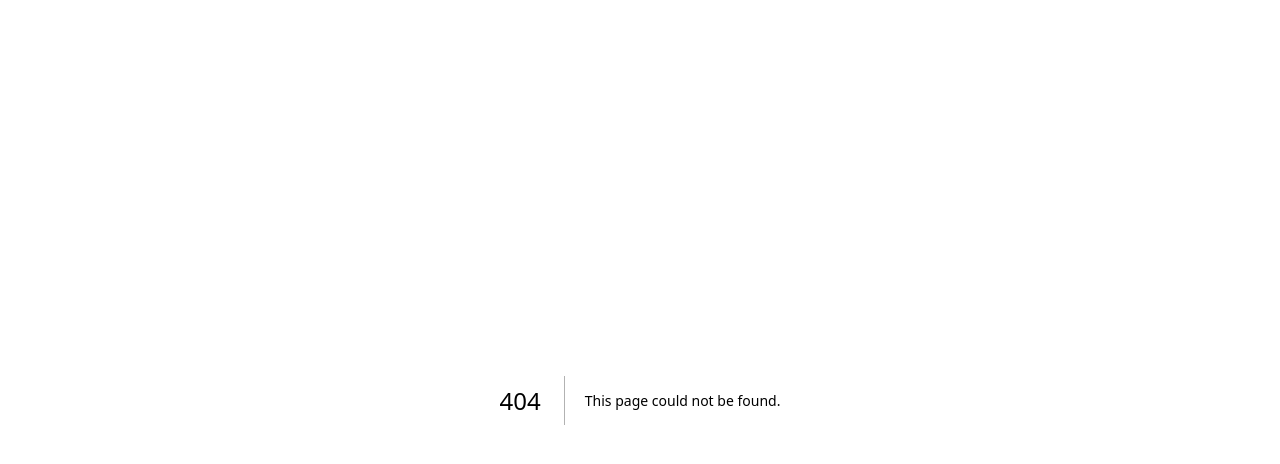
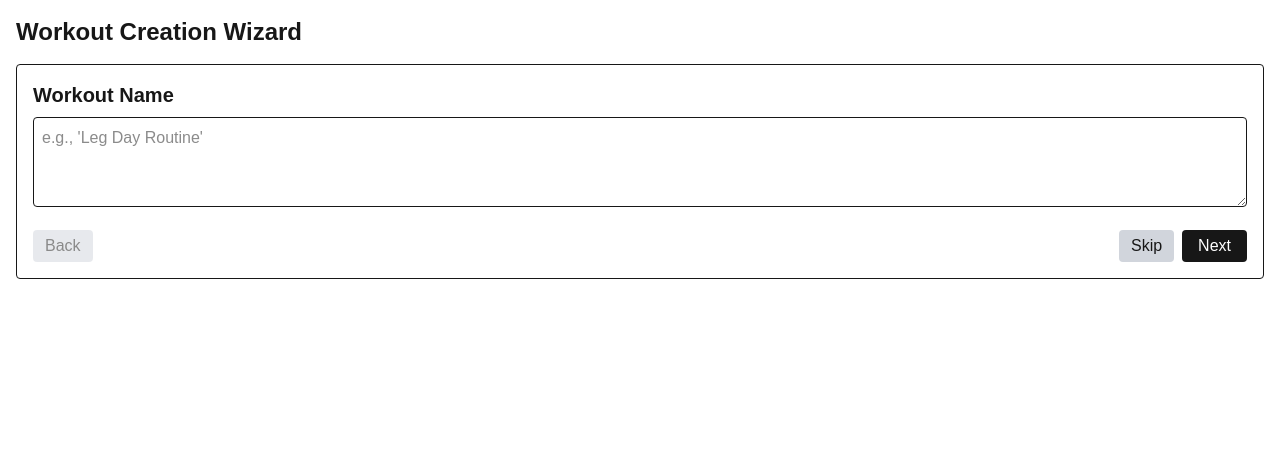
Before and after one commit to brandonbryant12/hitt-timer, a Next.js app: page /plans/wizard in a window 1280 px wide. Before the commit this address had no page. Shown: the top 464 px of the page. Built offline with nearby package versions, Linux system fonts and the light colour scheme.

Commit message:
Implement multi-step workout creation wizard with voice-to-text placeholders

```diff
--- /dev/null
+++ b/src/app/plans/wizard/page.tsx
@@ -0,0 +1,153 @@
+
+"use client";
+
+/*
+<ai_context>
+File is responsible for the multi-step workout creation wizard of "My Workout" app, including placeholders for voice-to-text input, skipping steps, and final submission.
+</ai_context>
+*/
+
+import { useState } from "react";
+
+interface WizardData {
+  name: string;
+  goals: string;
+  equipment: string;
+}
+
+export default function WorkoutWizardPage() {
+  const [step, setStep] = useState(0);
+  const [formData, setFormData] = useState<WizardData>({
+    name: "",
+    goals: "",
+    equipment: "",
+  });
+
+  const steps = [
+    {
+      label: "Workout Name",
+      content: (
+        <textarea
+          className="w-full border rounded p-2"
+          rows={3}
+          placeholder="e.g., 'Leg Day Routine'"
+          value={formData.name}
+          onChange={(e) =>
+            setFormData((prev) => ({ ...prev, name: e.target.value }))
+          }
+        />
+      ),
+    },
+    {
+      label: "Workout Goals",
+      content: (
+        <textarea
+          className="w-full border rounded p-2"
+          rows={3}
+          placeholder="e.g., 'Build muscle, improve endurance'"
+          value={formData.goals}
+          onChange={(e) =>
+            setFormData((prev) => ({ ...prev, goals: e.target.value }))
+          }
+        />
+      ),
+    },
+    {
+      label: "Equipment",
+      content: (
+        <textarea
+          className="w-full border rounded p-2"
+          rows={3}
+          placeholder="e.g., 'Barbells, Dumbbells, Resistance Bands'"
+          value={formData.equipment}
+          onChange={(e) =>
+            setFormData((prev) => ({ ...prev, equipment: e.target.value }))
+          }
+        />
+      ),
+    },
+  ];
+
+  const isLastStep = step === steps.length;
+
+  const handleNext = () => {
+    if (step < steps.length) {
+      setStep((prev) => prev + 1);
+    }
+  };
+
+  const handleBack = () => {
+    if (step > 0) {
+      setStep((prev) => prev - 1);
+    }
+  };
+
+  const handleSkip = () => {
+    // Optionally handle skip logic here
+    handleNext();
+  };
+
+  const handleSubmit = () => {
+    console.log("Wizard Data:", formData);
+  };
+
+  return (
+    <div className="min-h-screen p-4 flex flex-col gap-4">
+      <h1 className="text-2xl font-bold">Workout Creation Wizard</h1>
+      {isLastStep ? (
+        <div className="border rounded p-4">
+          <h2 className="text-xl font-semibold mb-2">Confirm Your Workout</h2>
+          <p className="mb-1">
+            <strong>Name:</strong> {formData.name}
+          </p>
+          <p className="mb-1">
+            <strong>Goals:</strong> {formData.goals}
+          </p>
+          <p className="mb-4">
+            <strong>Equipment:</strong> {formData.equipment}
+          </p>
+          <button
+            onClick={handleSubmit}
+            className="bg-foreground text-background px-4 py-2 rounded hover:opacity-80"
+          >
+            Submit
+          </button>
+          <button
+            onClick={handleBack}
+            className="bg-gray-300 px-3 py-1 rounded ml-2"
+          >
+            Back
+          </button>
+        </div>
+      ) : (
+        <div className="border rounded p-4">
+          <h2 className="text-xl font-semibold mb-2">{steps[step].label}</h2>
+          {steps[step].content}
+          <div className="flex justify-between mt-4">
+            <button
+              onClick={handleBack}
+              disabled={step === 0}
+              className="bg-gray-300 px-3 py-1 rounded disabled:opacity-50"
+            >
+              Back
+            </button>
+            <div className="flex gap-2">
+              <button
+                onClick={handleSkip}
+                className="bg-gray-300 px-3 py-1 rounded"
+              >
+                Skip
+              </button>
+              <button
+                onClick={handleNext}
+                className="bg-foreground text-background px-4 py-1 rounded hover:opacity-80"
+              >
+                Next
+              </button>
+            </div>
+          </div>
+        </div>
+      )}
+    </div>
+  );
+}
```
